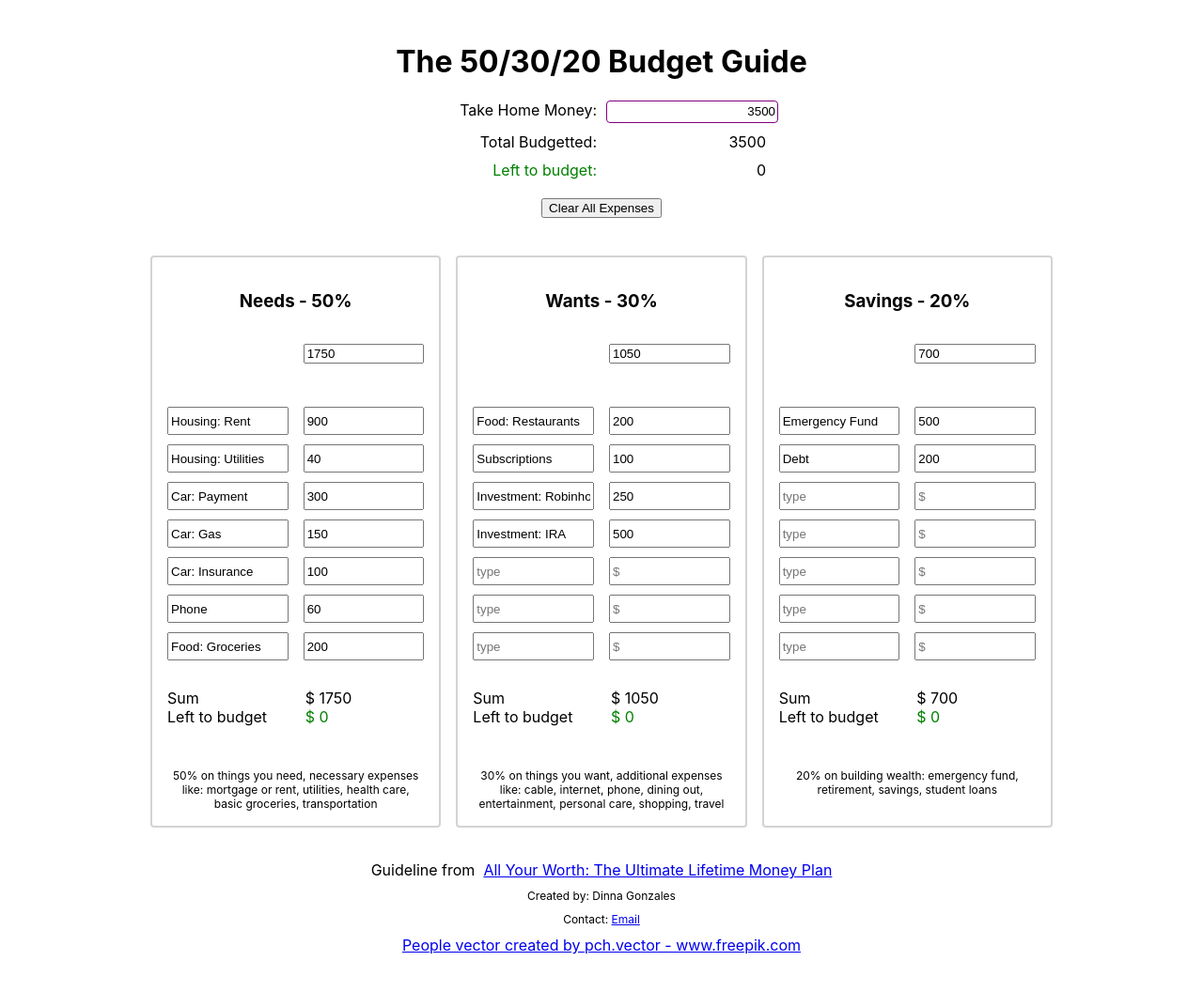
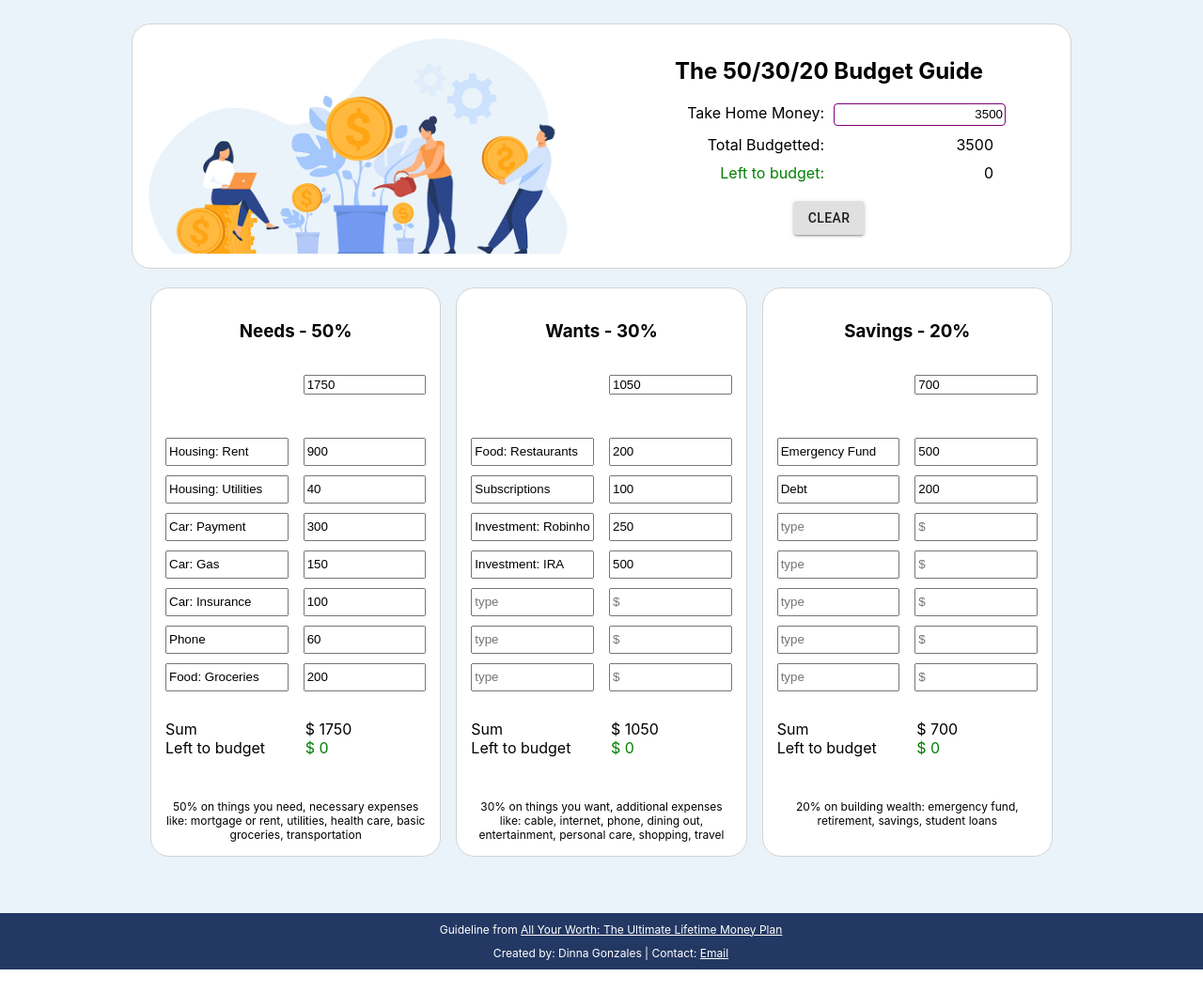
Before and after one commit to dinnagonzales/portfolio2021, a React (Create React App) app: page / in a window 1280 px wide. Shown: the whole page at 94% size. After the commit the page ends 1032 px from the top, so only its background shows below. Built offline with nearby package versions, Linux system fonts and the light colour scheme.

Commit message:
1-30: Fix header/footer + add default files
- common
- media
- colors

```diff
--- a/public/index.html
+++ b/public/index.html
@@ -6,8 +6,8 @@
     <meta name="viewport" content="width=device-width, initial-scale=1" />
     <meta name="theme-color" content="#000000" />
     <meta
-      name="description"
-      content="Web site created using create-react-app"
+      name="Dinna Gonzales | Frontend Developer"
+      content="Personal Projects 2021"
     />
     <link rel="apple-touch-icon" href="%PUBLIC_URL%/logo192.png" />
     <!--
--- a/src/App.css
+++ b/src/App.css
@@ -1,38 +1,3 @@
-.App {
-  text-align: center;
+.app{
+    background-color: #eaf3fa;
 }
-
-.App-logo {
-  height: 40vmin;
-  pointer-events: none;
-}
-
-@media (prefers-reduced-motion: no-preference) {
-  .App-logo {
-    animation: App-logo-spin infinite 20s linear;
-  }
-}
-
-.App-header {
-  background-color: #282c34;
-  min-height: 100vh;
-  display: flex;
-  flex-direction: column;
-  align-items: center;
-  justify-content: center;
-  font-size: calc(10px + 2vmin);
-  color: white;
-}
-
-.App-link {
-  color: #61dafb;
-}
-
-@keyframes App-logo-spin {
-  from {
-    transform: rotate(0deg);
-  }
-  to {
-    transform: rotate(360deg);
-  }
-}
--- a/src/App.js
+++ b/src/App.js
@@ -1,5 +1,5 @@
 import BudgetApp from './components/BudgetApp/index.jsx';
-
+import './App.css';
 function App() {
     return (
         <div className="app">
--- a/src/components/BudgetApp/category.jsx
+++ b/src/components/BudgetApp/category.jsx
@@ -1,6 +1,8 @@
 import React from 'react';
 import styled from 'styled-components';
 import Expenses from './expenses';
+
+import { Section } from '../../styles/common';
 
 export default function Category(props) {
     const {
@@ -54,13 +56,10 @@ export default function Category(props) {
     );
 }
 
-const CategoryContainer = styled.div.attrs({
+const CategoryContainer = styled(Section).attrs({
     className: 'CategoryContainer'
 })`
     font-size: 16px;
-    border: 2px solid lightgrey;
-    border-radius: 4px;
-    padding: 1rem;
 
     .budget{
         display: grid;
--- /dev/null
+++ b/src/components/BudgetApp/footer.jsx
@@ -0,0 +1,49 @@
+import React, { useContext } from 'react';
+import { Context }  from './store';
+
+import styled from 'styled-components';
+
+import { theme } from '../../styles/default';
+import media from '../../styles/media';
+
+
+export default function Footer() {
+
+	return (
+        <FooterContainer>
+            <span>Guideline from&nbsp;
+                <a target={ '_blank' } href={ 'https://www.amazon.com/All-Your-Worth-Ultimate-Lifetime/dp/0743269888' }>
+                    All Your Worth: The Ultimate Lifetime Money Plan
+                </a>
+            </span>
+            <p>Created by: Dinna Gonzales | Contact:&nbsp;
+                <a href={'mailto:dinnagonzales.05@gmail.com'}>
+                    Email
+                </a>
+            </p>
+            {/* TO DO:
+                <a href="https://www.freepik.com/vectors/people">People vector created by pch.vector - www.freepik.com</a>
+            */}
+
+		</FooterContainer>
+	);
+}
+
+const FooterContainer = styled.footer.attrs({
+	className: 'FooterContainer'
+})`
+    background-color: ${ theme.darkBackground };
+
+    font-size: 12px;
+    text-align: center;
+    padding: 10px;
+    width: 100%;
+
+    margin: 15px auto 0;
+    p{
+        margin: 10px 10px 0;
+    }
+    * {
+        color: white;
+    }
+`;
--- /dev/null
+++ b/src/components/BudgetApp/income.jsx
@@ -0,0 +1,71 @@
+import React, { useContext } from 'react';
+import { Context }  from './store';
+
+import Button from '@material-ui/core/Button';
+import styled from 'styled-components';
+import img from '../../images/income-bg.png';
+
+import { Section } from '../../styles/common';
+import media from '../../styles/media';
+
+export default function Income() {
+    const { state, dispatch } = useContext(Context);
+
+	const updateTakeHome = (e) => {
+		const value = e.target.value;
+		dispatch({
+			type: "UPDATE_TAKE_HOME",
+			value,
+		});
+	};
+
+	const clearAll = () => {
+		dispatch({
+            type: "CLEAR_ALL",
+        });
+	};
+
+	const totalBudgeted = state.categories.reduce((sum, c) =>{
+		return sum += Number(c.sum);
+	}, 0);
+
+	const diff = state.takeHome - totalBudgeted >= 0 ? 'good' : 'bad';
+
+	return (
+        <IncomeContainer>
+			<div className={ 'background' }></div>
+			<div>
+				<h1>
+				The 50/30/20 Budget Guide
+				</h1>
+				<div className={ 'grid' }>
+					<div>Take Home Money:</div>
+					<div><input value={ state.takeHome } onChange={ updateTakeHome }/></div>
+					<div>Total Budgetted:</div>
+					<div>{ totalBudgeted }</div>
+					<div className={ diff }>Left to budget:</div>
+					<div>{ state.takeHome - totalBudgeted }</div>
+				</div>
+				<Button variant={ 'contained' } onClick={ clearAll }>Clear</Button>
+			</div>
+		</IncomeContainer>
+	);
+}
+
+const IncomeContainer = styled(Section).attrs({
+	className: 'IncomeContainer'
+})`
+	display: grid;
+	grid-template-columns: 1fr 1fr;
+
+	${media.small`
+		grid-template-columns: 1fr;
+	`};
+
+	.background{
+		background-image: url(${img});
+		background-size: auto 100%;
+		background-position: bottom left;
+		background-repeat: no-repeat;
+	}
+`;
--- a/src/components/BudgetApp/index.jsx
+++ b/src/components/BudgetApp/index.jsx
@@ -1,69 +1,28 @@
 
 import React, { useReducer } from 'react';
 import styled from 'styled-components';
-
+import IncomeSection from './income.jsx';
 import Categories from './categories.jsx';
 import initialState from './static_data.js';
 import BudgetReducer, { Context } from './store';
 
+import Footer from './footer';
+
 export default function BudgetApp() {
 	const [state, dispatch] = useReducer(BudgetReducer, initialState);
-
-	const updateTakeHome = (e) => {
-		const value = e.target.value;
-		dispatch({
-			type: "UPDATE_TAKE_HOME",
-			value,
-		});
-	};
-
-	const clearAll = () => {
-		dispatch({
-            type: "CLEAR_ALL",
-        });
-	};
-
-	const totalBudgeted = state.categories.reduce((sum, c) =>{
-		return sum += Number(c.sum);
-	}, 0);
-
-	const diff = state.takeHome - totalBudgeted >= 0 ? 'good' : 'bad';
 
 	return (
 		<Context.Provider value={{ state, dispatch }}>
 			<BudgetAppContainer>
-				<h1>
-				The 50/30/20 Budget Guide
-				</h1>
-				<div className={ 'grid' }>
-					<div>Take Home Money:</div>
-					<div><input value={ state.takeHome } onChange={ updateTakeHome }/></div>
-					<div>Total Budgetted:</div>
-					<div>{ totalBudgeted }</div>
-					<div className={ diff }>Left to budget:</div>
-					<div>{ state.takeHome - totalBudgeted }</div>
-				</div>
-				<button onClick={ clearAll }>Clear All Expenses</button>
-
+				<IncomeSection />
 				<Categories />
-
-				<div className={ 'disclaimer' }>Guideline from &nbsp;
-					<a target={ '_blank' } href={ 'https://www.amazon.com/All-Your-Worth-Ultimate-Lifetime/dp/0743269888' }>
-						All Your Worth: The Ultimate Lifetime Money Plan
-					</a>
-					<p>Created by: Dinna Gonzales</p>
-					<p>Contact: <a href={'mailto:dinnagonzales.05@gmail.com'}>
-							Email
-						</a>
-					</p>
-					<a href="https://www.freepik.com/vectors/people">People vector created by pch.vector - www.freepik.com</a>
-				</div>
 			</BudgetAppContainer>
+			<Footer />
 		</Context.Provider>
 	);
 }
 
-const BudgetAppContainer = styled.div.attrs({
+const BudgetAppContainer = styled.main.attrs({
 	className: 'BudgetAppContainer'
 })`
 	font-size: 16px;
@@ -99,11 +58,11 @@ const BudgetAppContainer = styled.div.attrs({
 		margin: 20px 0;
 	}
 
-	.disclaimer{
-		margin: 15px auto;
-		p{
-			font-size: 12px;
-			margin: 10px 0;
-		}
-	}
+	// .disclaimer{
+	// 	margin: 15px auto;
+	// 	p{
+	// 		font-size: 12px;
+	// 		margin: 10px 0;
+	// 	}
+	// }
 `;
--- a/src/components/BudgetApp/store.js
+++ b/src/components/BudgetApp/store.js
@@ -64,7 +64,7 @@ const BudgetReducer = (state, action) => {
         case 'CLEAR_ALL':{
             const categories = clearCategories.map( c =>{
                 const budget = state.takeHome * c.percent;
-                console.log(budget);
+
                 return {
                     ...c,
                     budget,
--- /dev/null
+++ b/src/styles/common.js
@@ -0,0 +1,12 @@
+import styled from 'styled-components';
+
+import { colors, theme } from './default.js';
+
+export const Section = styled.section.attrs({
+	className: 'GlobalSection'
+})`
+    border-radius: 20px;
+    background: ${colors.white};
+    border: 1px solid ${theme.border};
+    padding: 15px;
+`;
--- /dev/null
+++ b/src/styles/default.js
@@ -0,0 +1,22 @@
+export const colors = {
+    mojo: '#c84c42',
+    yellowOrange: '#ffb93f',
+    goldenBell: '#e2810e',
+    sun: '#FFA513',
+    cornflowerBlue: '#7499F1',
+    cello: '#233863',
+    tropicalBlue:'#B4C9F8',
+    linkWater:'#eaf3fa',
+    bayOfMany: '#2b468b',
+    hawkesBlue: '#d3e3fc',
+    tanHide: '#FA9746',
+    //Grey
+    lightGrey: '#d3d3d3',
+    //White
+    white: '#ffffff',
+};
+
+export const theme = {
+    border: colors.lightGrey,
+    darkBackground: colors.cello,
+};
--- /dev/null
+++ b/src/styles/media.js
@@ -0,0 +1,44 @@
+import { css } from 'styled-components';
+
+/*
+  ${media.mediumUp``};
+ */
+const media = {
+    small: (...args) => css`
+        @media (max-width: 767px) {
+        ${css(...args)};
+        }
+    `,
+    mediumDown: (...args) => css`
+        @media (max-width: 992px){
+        ${css(...args)};
+        }
+    `,
+    medium: (...args) => css`
+        @media (min-width: 768px) and (max-width: 992px) {
+        ${css(...args)};
+        }
+    `,
+    mediumUp: (...args) => css`
+        @media (min-width: 768px){
+        ${css(...args)};
+        }
+    `,
+    large: (...args) => css`
+        @media (min-width: 992px) and (max-width: 1200px) {
+        ${css(...args)};
+        }
+    `,
+    largeUp: (...args) => css`
+        @media (min-width: 992px){
+        ${css(...args)};
+        }
+    `,
+    xLargeUp: (...args) => css`
+        @media (min-width: 1200px) {
+          ${css(...args)};
+        }
+    `,
+};
+
+export { media as default };
```
Also changed, not shown: public/manifest.json, src/images/income-bg.png (added).
